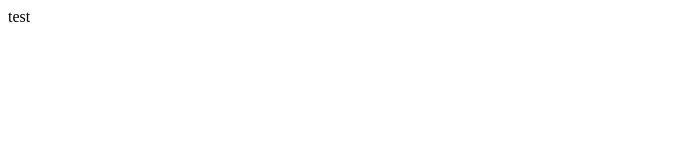
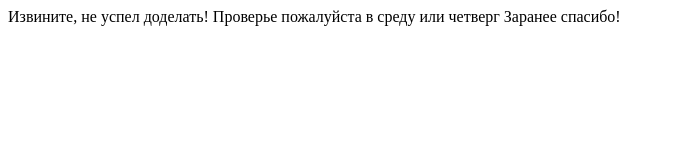
Before and after one commit to beenar-0/css-meme-slider, a plain HTML site: page index.html in a window 1280 px wide. Shown: the whole page, without its empty margins (0-674 px from the left). Drawn offline with Linux system fonts and the light colour scheme.

Commit message:
feat: add sorry message (Tue, May 17, 2022 02:52:39 AM)

```diff
--- a/index.html
+++ b/index.html
@@ -5,6 +5,8 @@
     <title>Title</title>
 </head>
 <body>
-test
+Извините, не успел доделать!
+Проверье пожалуйста в среду или четверг
+Заранее спасибо!
 </body>
 </html>
```
